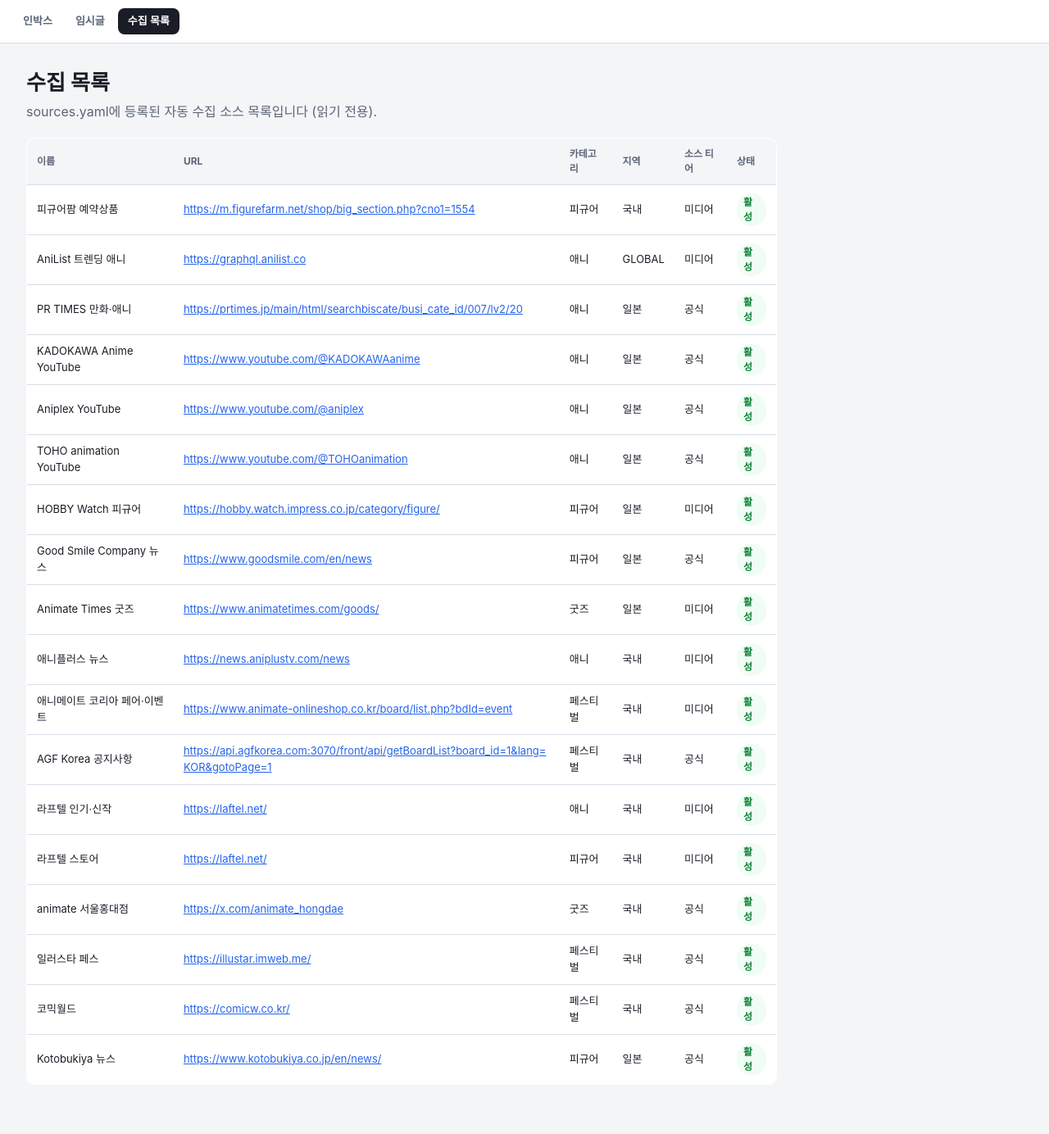
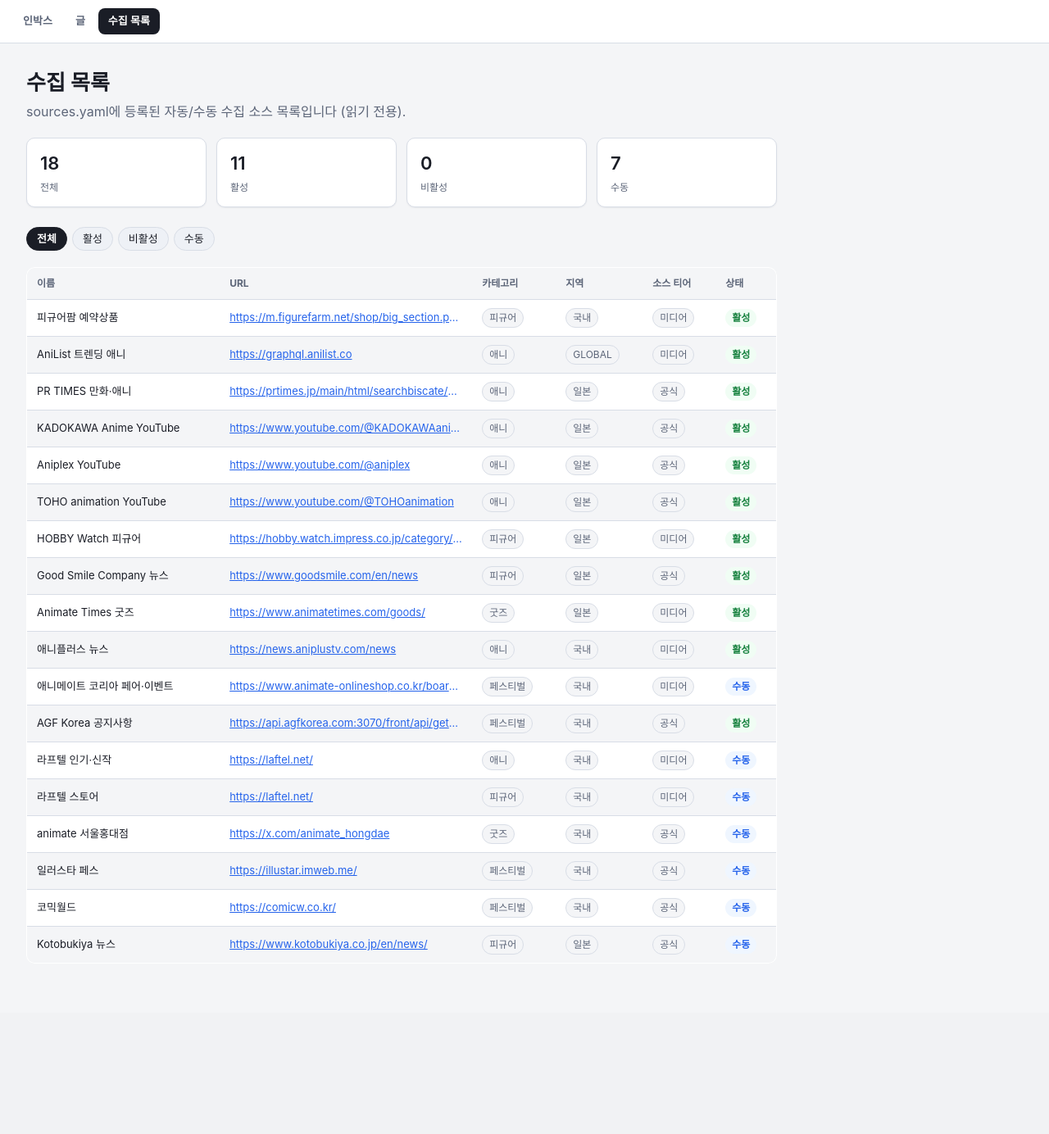
Before and after one commit to DSeung001/subculture-researcher, a Flask app: page /sources in a window 1280 px wide. Shown: the whole page at 82% size. After the commit the page ends 1176 px from the top, so only its background shows below. Run offline with Flask 3, Linux system fonts and the light colour scheme.

Commit message:
Improve sources page CSS and tidy up draft cards; rename 임시글 label to 글
Co-Authored-By: Claude Sonnet 5 <noreply@anthropic.com>

```diff
--- a/app.py
+++ b/app.py
@@ -326,7 +326,7 @@ def create_draft_item():
     except DraftError as exc:
         flash(str(exc), "error")
         return redirect(next_url)
-    flash("임시글을 만들었습니다.", "success")
+    flash("글을 만들었습니다.", "success")
     return redirect(url_for("drafts_page"))
 
 
@@ -337,7 +337,7 @@ def create_ai_draft_item():
     except (DraftError, AiWriterError) as exc:
         flash(str(exc), "error")
     else:
-        flash("임시글을 만들었습니다." if draft_id else "AI로 쓸 만한 새 재료가 없습니다.", "success" if draft_id else "info")
+        flash("글을 만들었습니다." if draft_id else "AI로 쓸 만한 새 재료가 없습니다.", "success" if draft_id else "info")
     return redirect(url_for("drafts_page"))
 
 
@@ -370,15 +370,36 @@ def delete_draft_item(draft_id):
     except DraftError as exc:
         flash(str(exc), "error")
     else:
-        flash("임시글을 삭제했습니다.", "success")
+        flash("글을 삭제했습니다.", "success")
     return redirect(drafts_list_url())
+
+
+def _source_status(source: dict) -> str:
+    if not source.get("enabled", True):
+        return "DISABLED"
+    if source.get("local_only"):
+        return "MANUAL"
+    return "ENABLED"
 
 
 @app.get("/sources")
 def sources_page():
+    status = request.args.get("status", "ALL")
+    if status not in {"ALL", "ENABLED", "DISABLED", "MANUAL"}:
+        status = "ALL"
+
+    all_sources = load_sources()
+    counts = {"ALL": len(all_sources), "ENABLED": 0, "DISABLED": 0, "MANUAL": 0}
+    for source in all_sources:
+        counts[_source_status(source)] += 1
+
+    sources = all_sources if status == "ALL" else [s for s in all_sources if _source_status(s) == status]
+
     return render_template(
         "sources.html",
-        sources=load_sources(),
+        sources=sources,
+        status=status,
+        counts=counts,
         category_labels=CATEGORY_LABELS,
         region_labels=REGION_LABELS,
         tier_labels=TIER_LABELS,
--- a/requirements.txt
+++ b/requirements.txt
@@ -6,3 +6,4 @@ requests>=2.32,<3
 beautifulsoup4>=4.12,<5
 playwright>=1.49,<2
 python-dotenv>=1.0,<2
+tzdata>=2024.1
--- a/static/style.css
+++ b/static/style.css
@@ -567,8 +570,14 @@ dialog.modal::backdrop {
 }
 .modal-close:hover { color: var(--text); }
 
+.table-scroll {
+  overflow-x: auto;
+  border-radius: 10px;
+}
+
 .sources-table {
   width: 100%;
+  min-width: 640px;
   border-collapse: collapse;
   background: var(--panel);
   border: 1px solid var(--border);
@@ -583,10 +592,42 @@ dialog.modal::backdrop {
   text-align: left;
 }
 
-.sources-table th { background: var(--bg); font-size: 12px; color: var(--muted); }
+.sources-table th {
+  background: var(--bg);
+  font-size: 12px;
+  color: var(--muted);
+  position: sticky;
+  top: 0;
+}
 .sources-table tr:last-child td { border-bottom: none; }
+.sources-table tbody tr:nth-child(even) { background: var(--bg); }
+.sources-table tbody tr:hover { background: var(--accent-soft); }
 .sources-table tr.disabled-row { color: var(--muted); }
-.sources-table td a { color: var(--info); word-break: break-all; }
+.sources-table td a { color: var(--info); }
+.sources-table td.url-cell {
+  max-width: 260px;
+}
+.sources-table td.url-cell a {
+  display: block;
+  overflow: hidden;
+  text-overflow: ellipsis;
+  white-space: nowrap;
+}
+.sources-table .empty-row {
+  text-align: center;
+  color: var(--muted);
+  padding: 24px 12px;
+}
+
+.tag {
+  display: inline-block;
+  padding: 2px 8px;
+  border-radius: 999px;
+  font-size: 12px;
+  background: var(--bg);
+  border: 1px solid var(--border);
+  color: var(--muted);
+}
 
 .status-badge {
   display: inline-block;
@@ -598,6 +639,8 @@ dialog.modal::backdrop {
 
 .status-enabled { background: #f0fdf4; color: var(--ok); }
 .status-disabled { background: #f4f5f7; color: var(--muted); }
+.status-manual { background: #eff6ff; color: var(--info); }
+.status-draft { background: #eff6ff; color: var(--info); }
 
 .card-select {
   display: flex;
--- a/templates/base.html
+++ b/templates/base.html
@@ -9,7 +9,7 @@
 <body>
   <nav class="topnav">
     <a href="{{ url_for('index') }}" class="topnav-link {% if request.endpoint == 'index' %}active{% endif %}">인박스</a>
-    <a href="{{ url_for('drafts_page') }}" class="topnav-link {% if request.endpoint == 'drafts_page' %}active{% endif %}">임시글</a>
+    <a href="{{ url_for('drafts_page') }}" class="topnav-link {% if request.endpoint == 'drafts_page' %}active{% endif %}">글</a>
     <a href="{{ url_for('sources_page') }}" class="topnav-link {% if request.endpoint == 'sources_page' %}active{% endif %}">수집 목록</a>
   </nav>
   {% block body %}{% endblock %}
--- a/templates/index.html
+++ b/templates/index.html
@@ -125,7 +125,7 @@
       <article class="card">
         <div class="card-row">
           <label class="card-select">
-            <input type="checkbox" class="draft-source" name="source_ids" value="{{ item['_ref'] }}" form="draft-create-form" aria-label="임시글에 포함">
+            <input type="checkbox" class="draft-source" name="source_ids" value="{{ item['_ref'] }}" form="draft-create-form" aria-label="글에 포함">
           </label>
           <div class="card-main">
             <p class="card-title">
@@ -209,6 +209,6 @@
 <form id="draft-create-form" method="post" action="{{ url_for('create_draft_item') }}" class="draft-bar" hidden>
   <input type="hidden" name="next" value="{{ next_url }}">
   <span class="draft-bar-count">0개 선택</span>
-  <button type="submit" class="btn btn-primary">임시글 만들기</button>
+  <button type="submit" class="btn btn-primary">글 만들기</button>
 </form>
 {% endblock %}
--- a/templates/sources.html
+++ b/templates/sources.html
@@ -2,8 +2,23 @@
 {% block body %}
 <main class="sources-page">
   <h1>수집 목록</h1>
-  <p class="subtitle">sources.yaml에 등록된 자동 수집 소스 목록입니다 (읽기 전용).</p>
+  <p class="subtitle">sources.yaml에 등록된 자동/수동 수집 소스 목록입니다 (읽기 전용).</p>
 
+  <div class="stats">
+    <div class="stat"><span class="stat-value">{{ counts.ALL }}</span><span class="stat-label">전체</span></div>
+    <div class="stat"><span class="stat-value">{{ counts.ENABLED }}</span><span class="stat-label">활성</span></div>
+    <div class="stat"><span class="stat-value">{{ counts.DISABLED }}</span><span class="stat-label">비활성</span></div>
+    <div class="stat"><span class="stat-value">{{ counts.MANUAL }}</span><span class="stat-label">수동</span></div>
+  </div>
+
+  <div class="chip-row page-chips">
+    <a href="{{ url_for('sources_page', status='ALL') }}" class="chip {% if status == 'ALL' %}active{% endif %}">전체</a>
+    <a href="{{ url_for('sources_page', status='ENABLED') }}" class="chip {% if status == 'ENABLED' %}active{% endif %}">활성</a>
+    <a href="{{ url_for('sources_page', status='DISABLED') }}" class="chip {% if status == 'DISABLED' %}active{% endif %}">비활성</a>
+    <a href="{{ url_for('sources_page', status='MANUAL') }}" class="chip {% if status == 'MANUAL' %}active{% endif %}">수동</a>
+  </div>
+
+  <div class="table-scroll">
     <table class="sources-table">
       <thead>
         <tr>
@@ -19,20 +34,25 @@
         {% for s in sources %}
         <tr class="{% if not s.get('enabled', True) %}disabled-row{% endif %}">
           <td>{{ s.name }}</td>
-        <td><a href="{{ s.url }}" target="_blank" rel="noopener">{{ s.url }}</a></td>
-        <td>{{ category_labels.get(s.category, s.category) }}</td>
-        <td>{{ region_labels.get(s.region, s.region) }}</td>
-        <td>{{ tier_labels.get(s.source_tier, s.source_tier) }}</td>
+          <td class="url-cell"><a href="{{ s.url }}" target="_blank" rel="noopener" title="{{ s.url }}">{{ s.url }}</a></td>
+          <td><span class="tag">{{ category_labels.get(s.category, s.category) }}</span></td>
+          <td><span class="tag">{{ region_labels.get(s.region, s.region) }}</span></td>
+          <td><span class="tag">{{ tier_labels.get(s.source_tier, s.source_tier) }}</span></td>
           <td>
             {% if not s.get('enabled', True) %}
             <span class="status-badge status-disabled">비활성</span>
+            {% elif s.get('local_only') %}
+            <span class="status-badge status-manual">수동</span>
             {% else %}
             <span class="status-badge status-enabled">활성</span>
             {% endif %}
           </td>
         </tr>
+        {% else %}
+        <tr><td colspan="6" class="empty-row">표시할 소스가 없습니다.</td></tr>
         {% endfor %}
       </tbody>
     </table>
+  </div>
 </main>
 {% endblock %}
```
Also changed, not shown: other parts of static/style.css (+31 -6 lines), templates/drafts.html (+8 -7 lines). Lines whose indentation alone changed are shown as unchanged.
